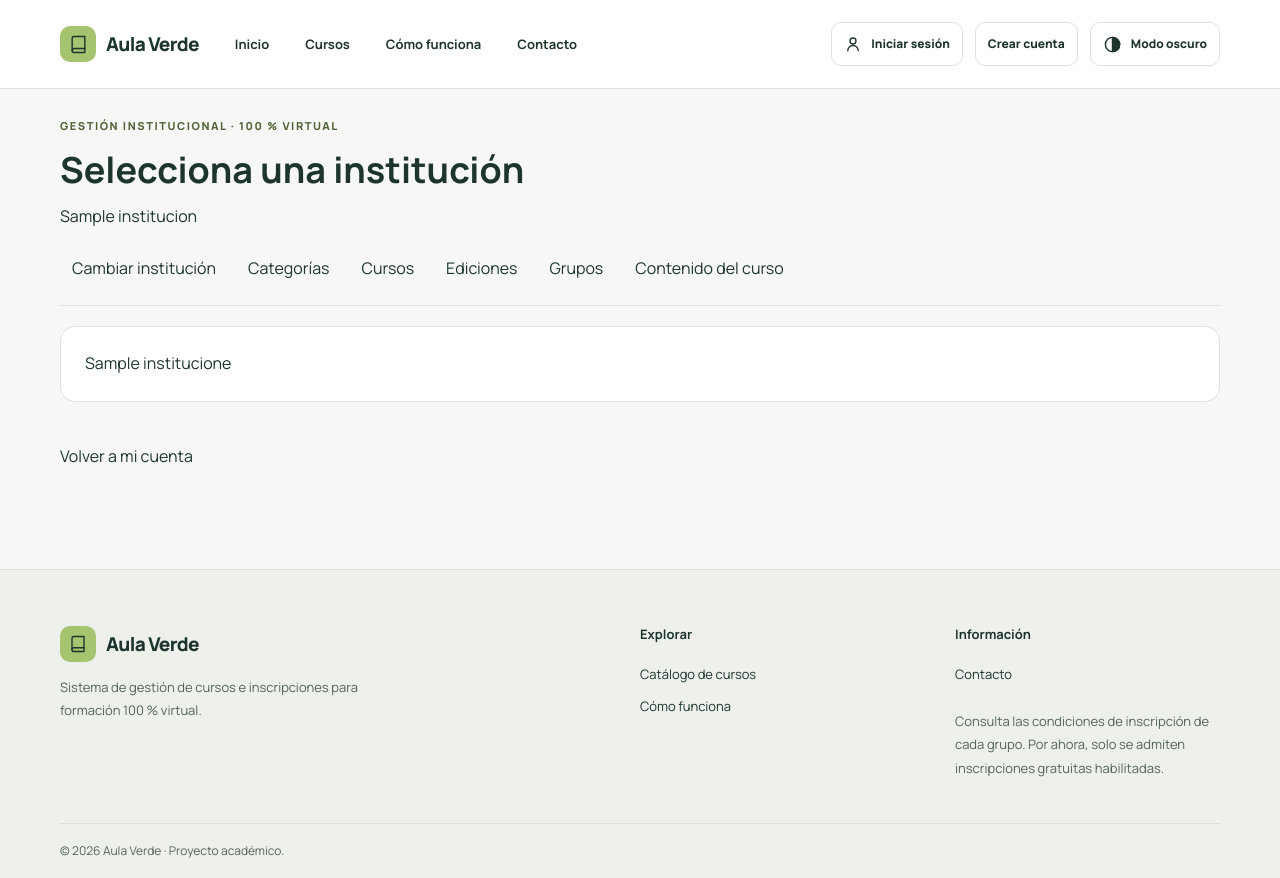
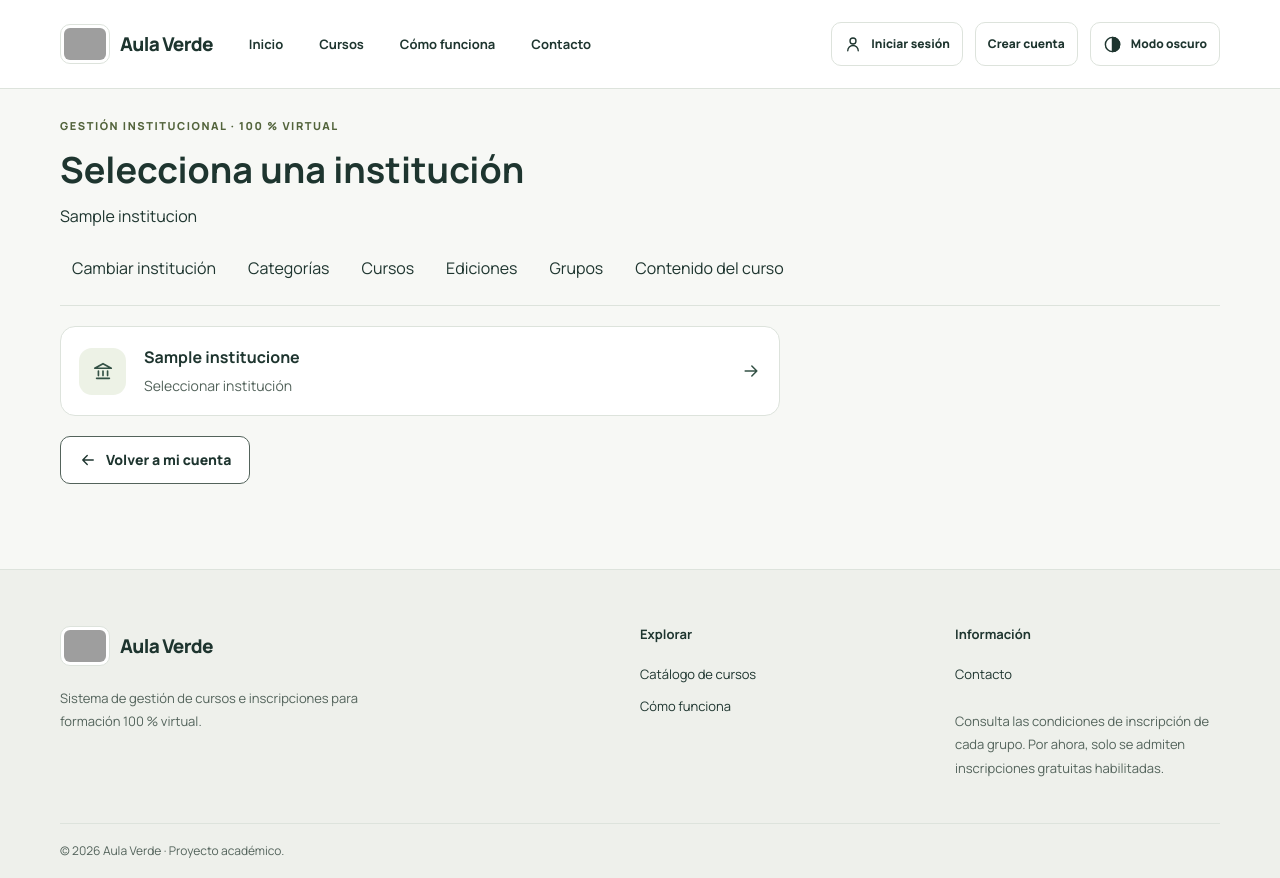
Before and after one commit to AzaMoras/tesis-sistema-gestor-cursos, a Laravel app: template resources/views/gestion/instituciones.blade.php in a window 1280 px wide. Run offline with Laravel 12, Linux system fonts and the light colour scheme; the template is opened without the code that fills it: most values are stand-ins (such as "Sample title", 1, 10 or a date in 2020); grey boxes are pictures that could not be loaded.

Commit message:
feat(ui): mejorar identidad visual y navegacion de Aula Verde

```diff
--- /dev/null
+++ b/app/Http/Controllers/CuentaController.php
@@ -0,0 +1,28 @@
+<?php
+
+namespace App\Http\Controllers;
+
+use App\Services\GestionOfertaService;
+use Illuminate\Http\Request;
+use Illuminate\View\View;
+
+class CuentaController extends Controller
+{
+    public function __invoke(Request $request, GestionOfertaService $oferta): View
+    {
+        $usuario = $request->user();
+        $puedeGestionar = $oferta->institucionesAutorizadas($usuario)->isNotEmpty();
+        $participante = $usuario->participante;
+        $mostrarMisCursos = false;
+
+        if ($participante) {
+            $roles = $usuario->roles()->pluck('roles.clave');
+            $esPersonal = $roles->intersect(['administrador', 'coordinador', 'recepcion', 'instructor'])->isNotEmpty();
+            $mostrarMisCursos = ! $esPersonal
+                || $roles->contains('participante')
+                || $participante->inscripciones()->exists();
+        }
+
+        return view('auth.cuenta', compact('usuario', 'puedeGestionar', 'mostrarMisCursos'));
+    }
+}
--- a/public/css/auth.css
+++ b/public/css/auth.css
@@ -11,3 +11,27 @@
 .auth-errors ul{padding-left:20px;margin-bottom:0}
 .auth-form [aria-invalid=true]{border-width:2px}
 .public-access form{margin:0}
+
+.auth-brand { margin-bottom: 18px; }
+.cuenta-contextos { display: grid; gap: 12px; margin-top: 24px; }
+.cuenta-contexto:has(h2) {
+    padding: 16px;
+    border: 1px solid var(--line);
+    border-radius: 12px;
+    background: var(--surface-soft);
+}
+.cuenta-contexto h2 { margin: 0 0 10px; font-size: 1rem; }
+.cuenta-volver { margin-top: 20px; }
+.cuenta-panel rect {
+    transform-box: fill-box;
+    transform-origin: center;
+    transition: transform 300ms ease;
+}
+@media (prefers-reduced-motion: no-preference) {
+    .cuenta-panel:focus-visible rect { transform: rotate(12deg); }
+    .cuenta-panel:focus-visible rect:nth-child(even) { transform: rotate(-12deg); }
+    @media (hover: hover) {
+        .cuenta-panel:hover rect { transform: rotate(12deg); }
+        .cuenta-panel:hover rect:nth-child(even) { transform: rotate(-12deg); }
+    }
+}
--- a/public/css/gestion.css
+++ b/public/css/gestion.css
@@ -11,6 +11,45 @@
 .gestion-filtros label{display:block;font-size:.875rem;font-weight:700;margin-bottom:6px}
 .gestion-filtros>div:first-child{flex:1;min-width:180px}
 .gestion-lista{display:grid;gap:14px;list-style:none;padding:0;margin-block:20px}
+.gestion-instituciones { max-inline-size: 720px; }
+.gestion-institucion {
+    display: grid;
+    grid-template-columns: auto minmax(0, 1fr) auto;
+    align-items: center;
+    gap: clamp(10px, 2vw, 18px);
+    min-block-size: 80px;
+    padding: clamp(12px, 2vw, 18px);
+    border: 1px solid var(--line);
+    border-radius: var(--radius);
+    background: var(--surface);
+    color: var(--evergreen);
+    transition: background-color 300ms ease, border-color 300ms ease, transform 300ms ease, box-shadow 300ms ease;
+}
+.gestion-institucion-texto { display: grid; gap: 4px; }
+.gestion-institucion-texto > span { color: var(--muted); font-size: .875rem; }
+.gestion-institucion-flecha { display: flex; color: var(--pine-teal); }
+.gestion-institucion-flecha > svg, .gestion-volver-cuenta > svg { transition: transform 300ms ease; }
+.gestion-institucion:is(:focus-visible, :active) {
+    border-color: var(--pine-teal);
+    background-color: var(--pale);
+}
+.gestion-institucion:active { box-shadow: none; }
+.sitio-publico .gestion-volver-cuenta { border-color: var(--muted); }
+@media (hover: hover) {
+    .gestion-institucion:hover {
+        border-color: var(--pine-teal);
+        background-color: var(--pale);
+    }
+    .gestion-institucion:hover:not(:active) { box-shadow: var(--shadow); }
+}
+@media (prefers-reduced-motion: no-preference) {
+    .gestion-volver-cuenta:focus-visible > svg { transform: translateX(-3px); }
+    @media (hover: hover) {
+        .gestion-institucion:hover:not(:active) { transform: translateY(-2px); }
+        .gestion-institucion:hover .gestion-institucion-flecha > svg { transform: translateX(3px); }
+        .gestion-volver-cuenta:hover > svg { transform: translateX(-3px); }
+    }
+}
 .gestion-registro{padding:20px;min-width:0;margin:0;border:1px solid var(--line);border-radius:12px;background:var(--surface)}
 .gestion-registro-cabecera{display:flex;align-items:start;justify-content:space-between;gap:14px;flex-wrap:wrap;margin-bottom:12px}
 .gestion-registro h2{font-size:1.25rem;margin:0;flex:1;min-width:160px}
--- a/public/css/tesis-ui.css
+++ b/public/css/tesis-ui.css
@@ -60,7 +60,16 @@ html[data-theme="dark"] .sitio-publico {
 }
 .sitio-publico :is(section[id], main[id]) { scroll-margin-top: 16px; }
 .sitio-publico .skip-link { background: var(--surface); color: var(--evergreen); }
-.sitio-publico .brand-mark { color: #1E352F; background: #A6C36F; }
+.brand-logo {
+    display: block;
+    flex: none;
+    inline-size: clamp(42px, 4vw, 50px);
+    block-size: auto;
+    padding: 3px;
+    border: 1px solid var(--line);
+    border-radius: 10px;
+    background: #fff;
+}
 .sitio-publico .public-header { background: var(--surface); }
 .sitio-publico .public-nav { gap: 24px; min-height: 88px; }
 .sitio-publico .desktop-links { gap: 12px; color: var(--evergreen); }
@@ -92,6 +101,25 @@ html[data-theme="dark"] .sitio-publico {
 }
 .sitio-publico .btn-primary:is(:hover, :focus-visible) { color: var(--primary-text); }
 .sitio-publico .btn-outline:not(:disabled):is(:hover, :focus-visible) { border-color: var(--pine-teal); }
+
+.sitio-publico .btn-limpiar {
+    border-color: var(--muted);
+    transition: background-size 300ms ease, border-color 300ms ease;
+}
+.btn-limpiar > svg {
+    flex: none;
+    transition: transform 300ms ease;
+}
+.sitio-publico .btn-limpiar:focus-visible { background-size: 100% 100%; }
+@media (hover: none) {
+    .sitio-publico .btn-limpiar:hover:not(:focus-visible) { background-size: 0 100%; }
+}
+@media (prefers-reduced-motion: no-preference) {
+    .btn-limpiar:focus-visible > svg { transform: translateX(2px) rotate(-10deg); }
+    @media (hover: hover) {
+        .btn-limpiar:hover > svg { transform: translateX(2px) rotate(-10deg); }
+    }
+}
 
 /* El círculo queda dentro del botón y no desplaza los controles vecinos. */
 .sitio-publico .logout-button {
--- a/resources/views/auth/login.blade.php
+++ b/resources/views/auth/login.blade.php
@@ -9,7 +9,7 @@
 @section('contenido')
     <section class="container auth-section" aria-labelledby="login-titulo">
         <div class="auth-card">
-            <p class="eyebrow">Aula Verde</p>
+            <div class="brand auth-brand"><x-marca-aula-verde /></div>
             <h1 id="login-titulo">Iniciar sesión</h1>
             <p class="text-muted">Accede con el correo y la contraseña de tu cuenta.</p>
             <form method="POST" action="{{ route('login.store') }}" class="auth-form">
--- a/resources/views/auth/register.blade.php
+++ b/resources/views/auth/register.blade.php
@@ -9,7 +9,7 @@
 @section('contenido')
     <section class="container auth-section" aria-labelledby="registro-titulo">
         <div class="auth-card">
-            <p class="eyebrow">Aula Verde</p>
+            <div class="brand auth-brand"><x-marca-aula-verde /></div>
             <h1 id="registro-titulo">Crea tu cuenta</h1>
             <p class="text-muted">Regístrate como participante. Solo necesitas tu nombre, correo y contraseña.@if (config('auth.verification.enabled')) Después verificarás tu correo electrónico.@endif</p>
             <form method="POST" action="{{ route('register.store') }}" class="auth-form">
--- a/resources/views/auth/verify-email.blade.php
+++ b/resources/views/auth/verify-email.blade.php
@@ -9,7 +9,7 @@
 @section('contenido')
     <section class="container auth-section" aria-labelledby="verificacion-titulo">
         <div class="auth-card">
-            <p class="eyebrow">Aula Verde</p>
+            <div class="brand auth-brand"><x-marca-aula-verde /></div>
             <h1 id="verificacion-titulo">Verifica tu correo</h1>
             <p>Abre el enlace que enviamos a <strong>{{ auth('web')->user()->email }}</strong>. Revisa también tu carpeta de correo no deseado.</p>
             <p>Hasta verificarlo, las funciones académicas permanecerán restringidas. Si el enlace venció, solicita uno nuevo. Para abrirlo debes iniciar sesión con esta misma cuenta.</p>
--- a/resources/views/components/icon.blade.php
+++ b/resources/views/components/icon.blade.php
@@ -4,6 +4,9 @@
         @case('theme') <circle cx="12" cy="12" r="9"/><path d="M12 3a9 9 0 0 1 0 18Z" fill="currentColor"/> @break
         @case('book') <path d="M4 19.5A2.5 2.5 0 0 1 6.5 17H20"/><path d="M6.5 2H20v20H6.5A2.5 2.5 0 0 1 4 19.5v-15A2.5 2.5 0 0 1 6.5 2z"/> @break
         @case('arrow-right') <path d="M5 12h14m-6-6 6 6-6 6"/> @break
+        @case('arrow-left') <path d="M19 12H5m6-6-6 6 6 6"/> @break
+        @case('institution') <path d="m3 9 9-5 9 5H3Zm2 11h14M7 12v5m5-5v5m5-5v5"/> @break
+        @case('broom') <path d="m20 4-7 7m-2-2 4 4-2 2-4-4 2-2ZM9 11l-5 4v5h5l4-5m-5 2-2 3"/> @break
         @case('home') <path d="m3 10 9-7 9 7v10a1 1 0 0 1-1 1H4a1 1 0 0 1-1-1z"/><path d="M9 21v-7h6v7"/> @break
         @case('user') <circle cx="12" cy="8" r="4"/><path d="M5 21a7 7 0 0 1 14 0"/> @break
         @case('users') <path d="M16 21v-2a4 4 0 0 0-4-4H6a4 4 0 0 0-4 4v2"/><circle cx="9" cy="7" r="4"/><path d="M22 21v-2a4 4 0 0 0-3-3.87M16 3.13a4 4 0 0 1 0 7.75"/> @break
--- /dev/null
+++ b/resources/views/components/marca-aula-verde.blade.php
@@ -0,0 +1,2 @@
+<img class="brand-logo" src="{{ asset('images/logoAulaVerde.svg') }}" width="359" height="359" alt="Aula Verde">
+<span aria-hidden="true">Aula Verde</span>
--- a/resources/views/gestion/index.blade.php
+++ b/resources/views/gestion/index.blade.php
@@ -13,7 +13,7 @@
             @foreach (['activa', 'borrador', 'publicado', 'abierta'] as $estado)<option @selected(request('estado') === $estado)>{{ $estado }}</option>@endforeach
         </select></div>
         <button type="submit" class="btn btn-outline">Filtrar</button>
-        <a href="{{ route('gestion.'.$tipo.'.index', $institucion->id) }}">Limpiar</a>
+        <a class="btn btn-outline btn-limpiar" href="{{ route('gestion.'.$tipo.'.index', $institucion->id) }}"><x-icon name="broom" :size="18" />Limpiar</a>
     </form>
     <ul class="gestion-lista">
         @forelse ($registros as $registro)
--- a/resources/views/gestion/instituciones.blade.php
+++ b/resources/views/gestion/instituciones.blade.php
@@ -1,12 +1,21 @@
 @extends('gestion.base')
 @section('encabezado', 'Selecciona una institución')
 @section('gestion')
-    <ul class="gestion-lista">
+    <ul class="gestion-lista gestion-instituciones">
         @forelse ($instituciones as $opcion)
-            <li class="surface-card"><a href="{{ route('gestion.cursos.index', $opcion->id) }}">{{ $opcion->nombre }}</a></li>
+            <li>
+                <a class="gestion-institucion" href="{{ route('gestion.cursos.index', $opcion->id) }}">
+                    <span class="icon-bubble"><x-icon name="institution" :size="22" /></span>
+                    <span class="gestion-institucion-texto">
+                        <strong>{{ $opcion->nombre }}</strong>
+                        <span>Seleccionar institución</span>
+                    </span>
+                    <span class="gestion-institucion-flecha"><x-icon name="arrow-right" :size="20" /></span>
+                </a>
+            </li>
         @empty
             <li>No tienes instituciones con permisos de gestión de cursos. Solicita la asignación al personal autorizado.</li>
         @endforelse
     </ul>
-    <a href="{{ route('cuenta') }}">Volver a mi cuenta</a>
+    <a class="btn btn-outline gestion-volver-cuenta" href="{{ route('cuenta') }}"><x-icon name="arrow-left" :size="18" />Volver a mi cuenta</a>
 @endsection
--- a/resources/views/layouts/portal-privado.blade.php
+++ b/resources/views/layouts/portal-privado.blade.php
@@ -5,8 +5,7 @@
     <div class="app-shell">
         <aside class="app-sidebar" aria-label="Navegación privada">
             <a class="brand brand-light" href="{{ url('/') }}">
-                <span class="brand-mark" aria-hidden="true"><x-icon name="book" :size="19" /></span>
-                <span>Aula Verde</span>
+                <x-marca-aula-verde />
             </a>
             <p class="sidebar-caption">ESPACIO DE TRABAJO</p>
             @hasSection('menu_panel')
--- a/resources/views/partials/navegacion-publica.blade.php
+++ b/resources/views/partials/navegacion-publica.blade.php
@@ -1,6 +1,6 @@
 <header class="public-header">
     <nav class="container public-nav" aria-label="Navegación principal">
-        <a class="brand" href="{{ route('inicio') }}"><span class="brand-mark" aria-hidden="true"><x-icon name="book" :size="19" /></span><span>Aula Verde</span></a>
+        <a class="brand" href="{{ route('inicio') }}"><x-marca-aula-verde /></a>
         <div class="desktop-links">
             <a href="{{ route('inicio') }}">Inicio</a>
             <a href="{{ route('cursos.index') }}">Cursos</a>
--- a/resources/views/partials/pie-publico.blade.php
+++ b/resources/views/partials/pie-publico.blade.php
@@ -1,7 +1,7 @@
 <footer class="public-footer">
     <div class="container footer-grid">
         <div>
-            <a class="brand" href="{{ route('inicio') }}"><span class="brand-mark" aria-hidden="true"><x-icon name="book" :size="18" /></span> Aula Verde</a>
+            <a class="brand" href="{{ route('inicio') }}"><x-marca-aula-verde /></a>
             <p>Sistema de gestión de cursos e inscripciones para formación 100 % virtual.</p>
         </div>
         <div><h3>Explorar</h3><a href="{{ route('cursos.index') }}">Catálogo de cursos</a><a href="{{ route('inicio') }}#como-funciona">Cómo funciona</a></div>
--- a/resources/views/publico/cursos/index.blade.php
+++ b/resources/views/publico/cursos/index.blade.php
@@ -21,7 +21,7 @@
                 @endforeach
             </select></div>
             <button class="btn btn-primary" type="submit">Buscar cursos</button>
-            <a class="btn btn-outline" href="{{ route('cursos.index') }}">Limpiar filtros</a>
+            <a class="btn btn-outline btn-limpiar" href="{{ route('cursos.index') }}"><x-icon name="broom" :size="18" />Limpiar filtros</a>
         </form>
         @if ($errors->any())
             <div class="catalogo-aviso" role="alert"><p>Revisa los filtros:</p><ul>@foreach ($errors->all() as $error)<li>{{ $error }}</li>@endforeach</ul></div>
--- a/routes/web.php
+++ b/routes/web.php
@@ -2,6 +2,7 @@
 
 use App\Http\Controllers\AulaVirtualController;
 use App\Http\Controllers\CatalogoCursosController;
+use App\Http\Controllers\CuentaController;
 use App\Http\Controllers\InicioController;
 use App\Http\Controllers\InscripcionGratuitaController;
 use App\Http\Controllers\MisCursosController;
@@ -32,7 +33,7 @@ Route::middleware('guest:web')->group(function (): void {
 });
 
 Route::post('/logout', [SesionController::class, 'destroy'])->middleware('auth:web')->name('logout');
-Route::view('/mi-cuenta', 'auth.cuenta')->middleware(['auth:web', 'cuenta.activa'])->name('cuenta');
+Route::get('/mi-cuenta', CuentaController::class)->middleware(['auth:web', 'cuenta.activa'])->name('cuenta');
 
 Route::middleware(['auth:web', 'cuenta.activa', VerificacionCorreoHabilitada::class])->group(function (): void {
     Route::get('/email/verify', [VerificacionCorreoController::class, 'notice'])->name('verification.notice');
```
Also changed, not shown: resources/views/auth/cuenta.blade.php (+23 -11 lines), tests/Feature/AutenticacionTest.php (+54 -0 lines), public/images/logoAulaVerde.svg (added).
